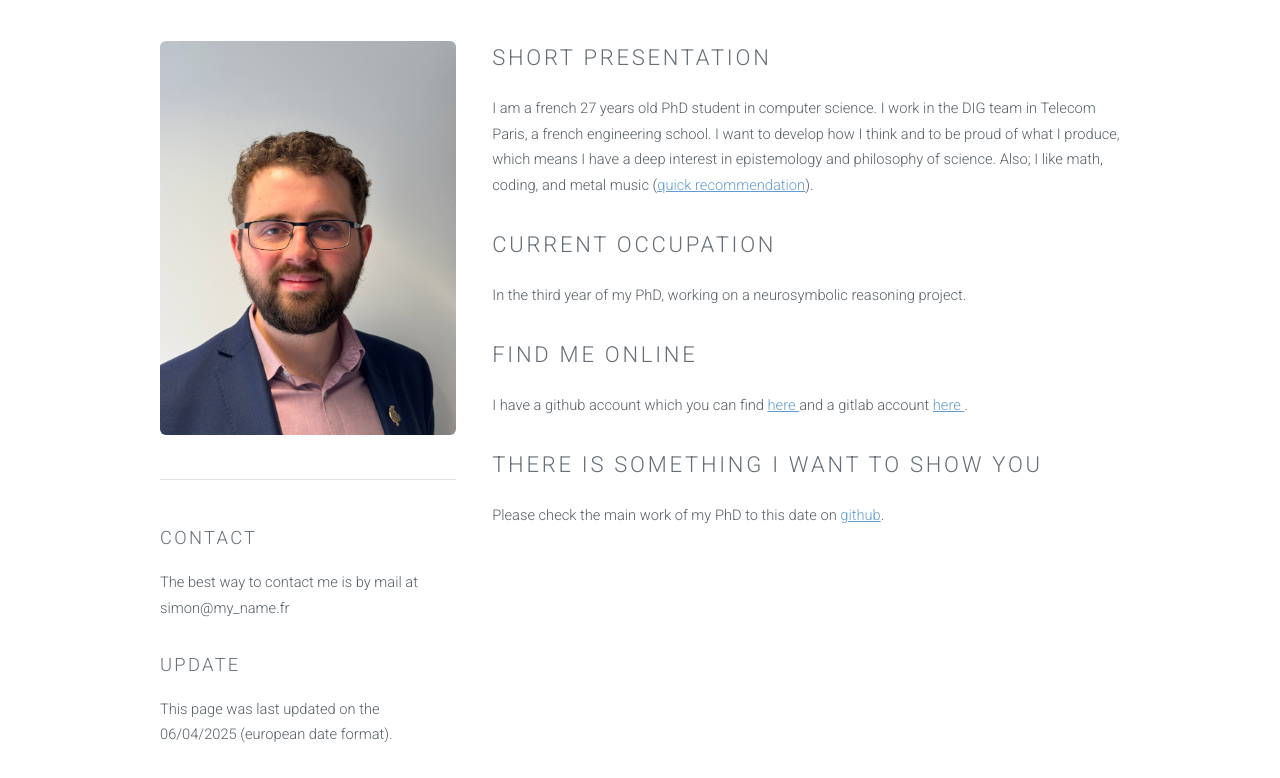
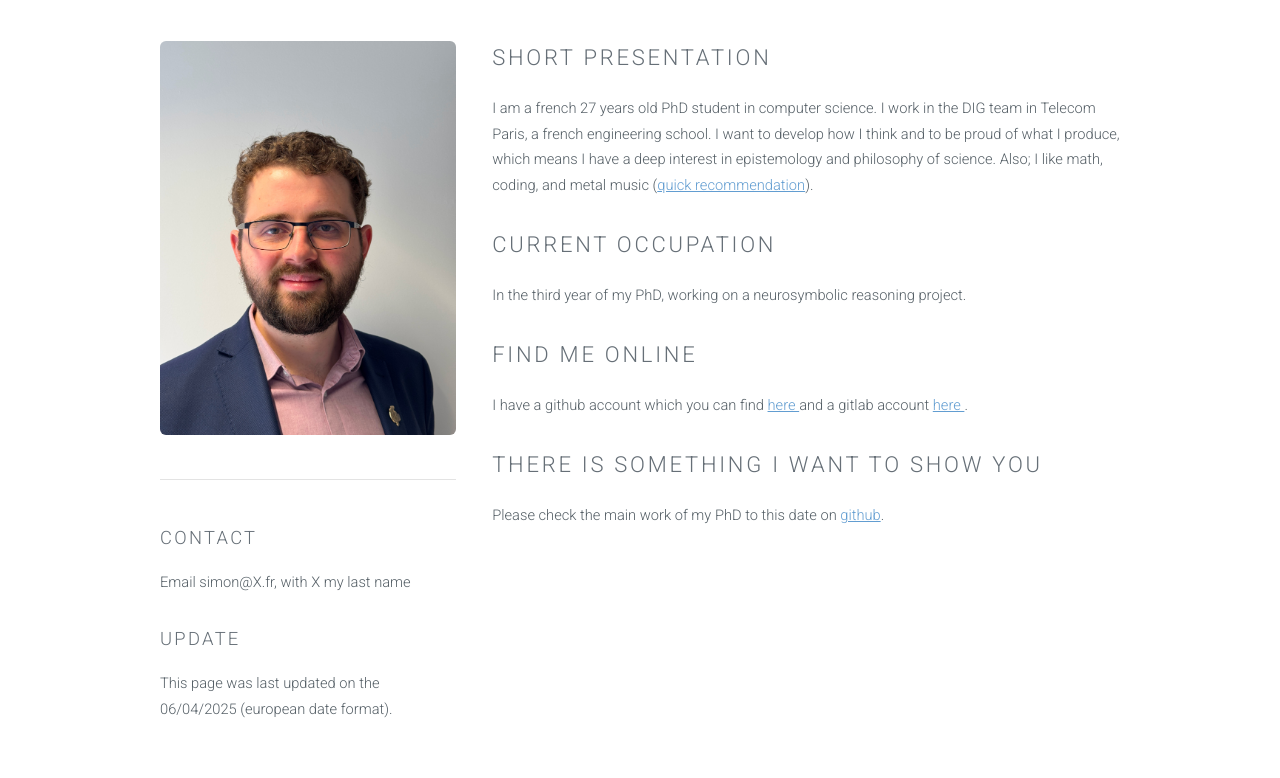
Before and after one commit to SCoumes/SCoumes.github.io, a plain HTML site: page index.html in a window 1280 px wide. Shown: the part 234-1012 px from the top of the page. Drawn offline with Linux system fonts and the light colour scheme.

Commit message:
Update way to show email

```diff
--- a/index.html
+++ b/index.html
@@ -50,7 +50,7 @@
 							<section>
 								<h3>Contact</h3>
 								<p>
-									The best way to contact me is by mail at simon@my_name.fr
+									Email simon@X.fr, with X my last name
 								</p>
 							</section>
 							<section>
```
